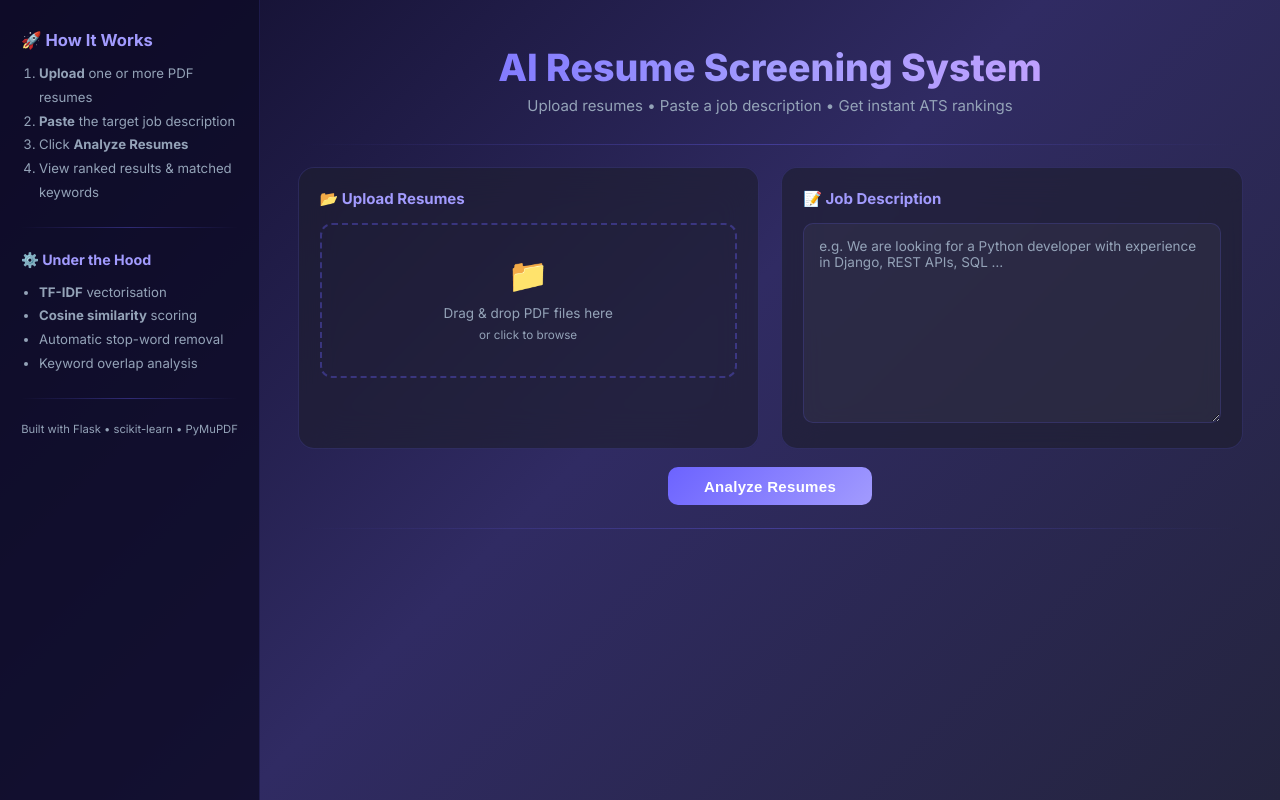
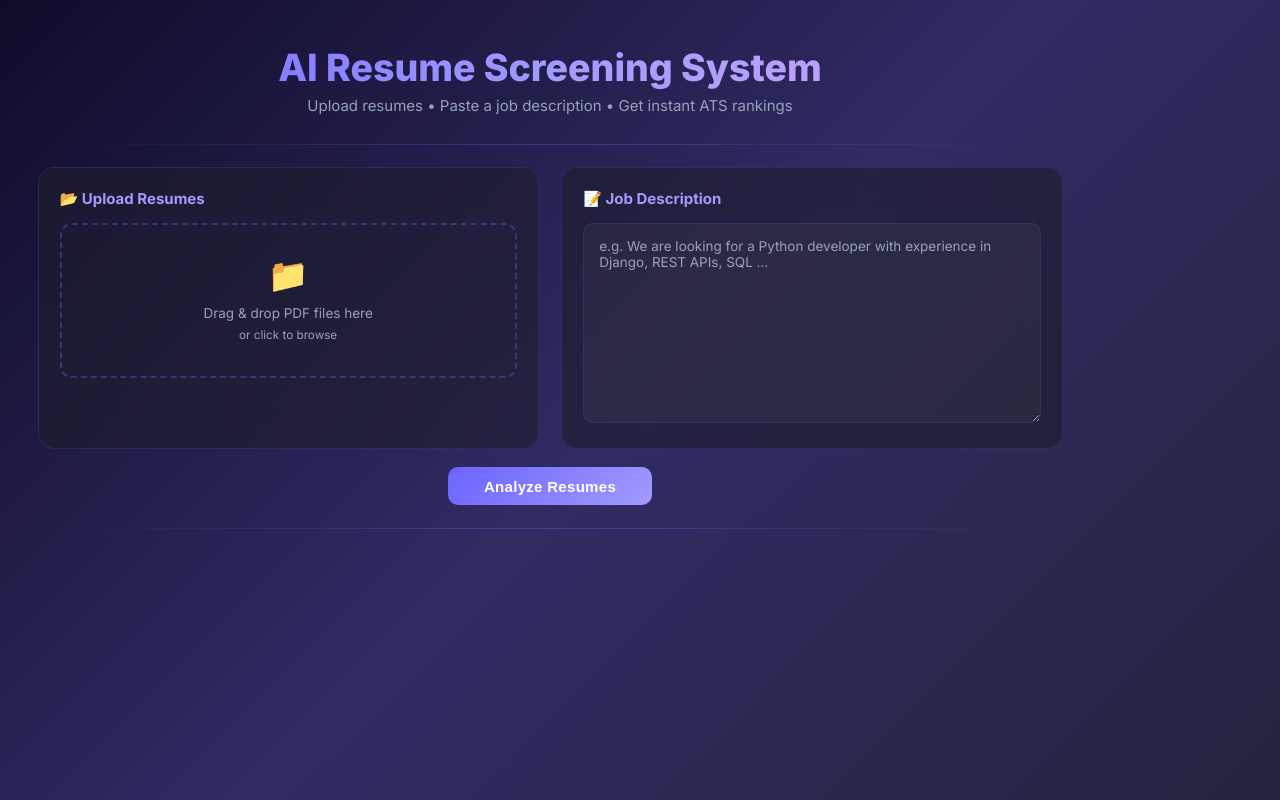
Before and after one commit to meetlohana/Resume-System, a plain HTML site: page Frontend/index.html in a window 1280 px wide. Drawn offline with Linux system fonts and the light colour scheme.

Commit message:
Remove How It Works and Under the Hood sidebar

```diff
--- a/Frontend/index.html
+++ b/Frontend/index.html
@@ -22,26 +22,7 @@
     <!-- ══════════════ MAIN APP ══════════════ -->
     <div id="app" class="app-wrapper" style="display:none;">
 
-        <!-- Sidebar -->
-        <aside class="sidebar">
-            <h2>🚀 How It Works</h2>
-            <ol>
-                <li><strong>Upload</strong> one or more PDF resumes</li>
-                <li><strong>Paste</strong> the target job description</li>
-                <li>Click <strong>Analyze Resumes</strong></li>
-                <li>View ranked results &amp; matched keywords</li>
-            </ol>
-            <div class="divider"></div>
-            <h3>⚙️ Under the Hood</h3>
-            <ul>
-                <li><strong>TF-IDF</strong> vectorisation</li>
-                <li><strong>Cosine similarity</strong> scoring</li>
-                <li>Automatic stop-word removal</li>
-                <li>Keyword overlap analysis</li>
-            </ul>
-            <div class="divider"></div>
-            <p class="sidebar-footer">Built with Flask &bull; scikit-learn &bull; PyMuPDF</p>
-        </aside>
+        <!-- Sidebar removed -->
 
         <!-- Main Content -->
         <main class="main-content">
```
